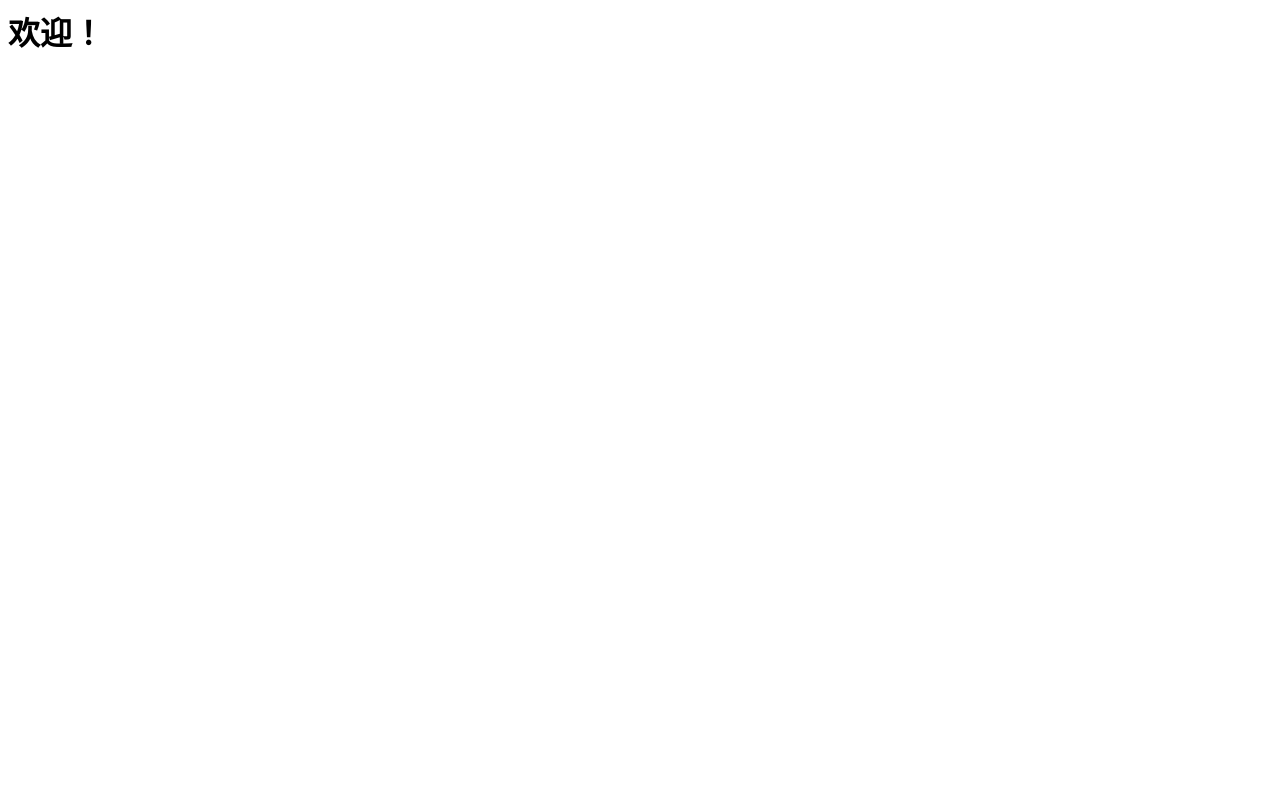
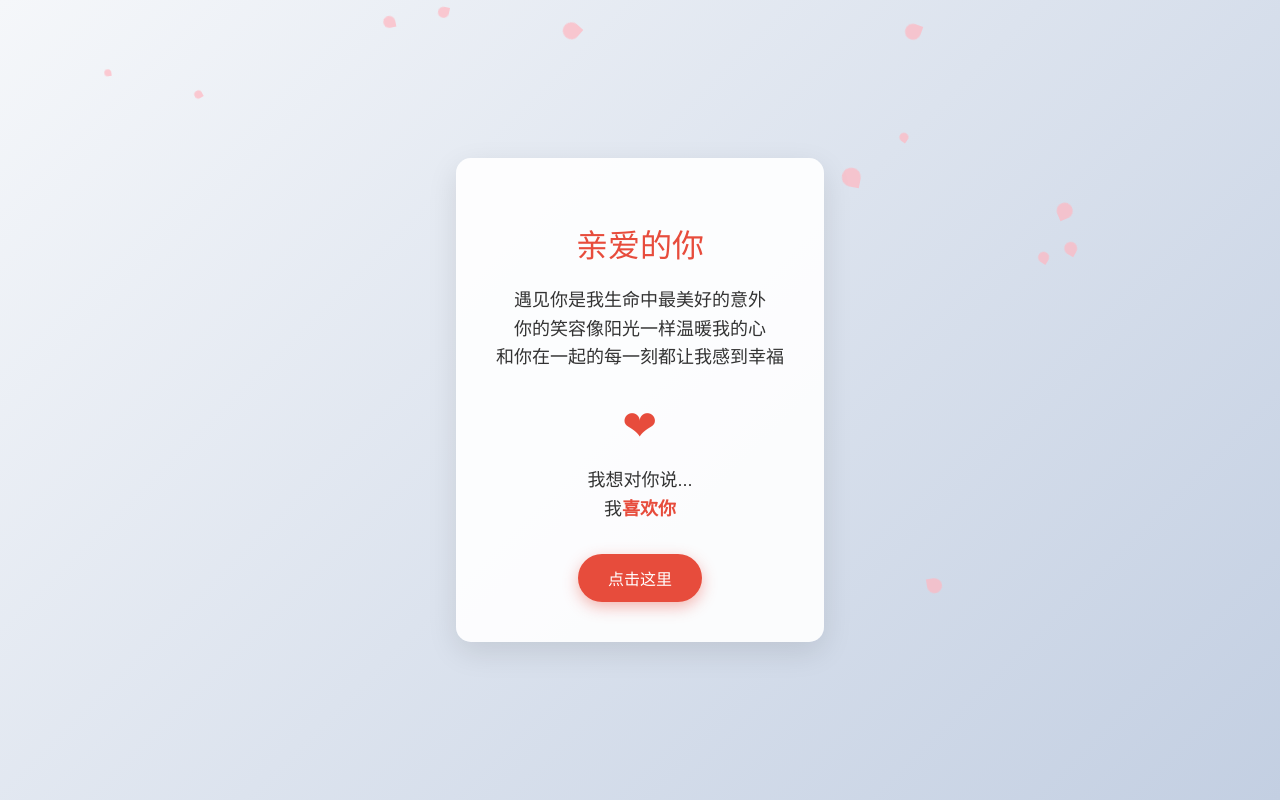
Before and after one commit to SunHao20001207/SunHao20001207.github.io, a plain HTML site: page index.html in a window 1280 px wide. Drawn offline with Linux system fonts and the light colour scheme.

Commit message:
Update index.html

```diff
--- a/index.html
+++ b/index.html
@@ -1 +1,166 @@
-<h1>欢迎！</h1>
+<!DOCTYPE html>
+<html lang="zh">
+<head>
+    <meta charset="UTF-8">
+    <meta name="viewport" content="width=device-width, initial-scale=1.0">
+    <title>给特别的你</title>
+    <style>
+        body {
+            margin: 0;
+            padding: 0;
+            height: 100vh;
+            display: flex;
+            justify-content: center;
+            align-items: center;
+            background: linear-gradient(135deg, #f5f7fa 0%, #c3cfe2 100%);
+            font-family: 'Helvetica Neue', Arial, sans-serif;
+            overflow: hidden;
+        }
+
+        .container {
+            text-align: center;
+            max-width: 600px;
+            padding: 40px;
+            background-color: rgba(255, 255, 255, 0.9);
+            border-radius: 15px;
+            box-shadow: 0 10px 30px rgba(0, 0, 0, 0.1);
+            position: relative;
+            animation: fadeIn 1.5s ease-out;
+        }
+
+        h1 {
+            color: #e74c3c;
+            margin-bottom: 20px;
+            font-weight: 300;
+        }
+
+        p {
+            color: #333;
+            font-size: 18px;
+            line-height: 1.6;
+            margin-bottom: 30px;
+        }
+
+        .heart {
+            font-size: 40px;
+            color: #e74c3c;
+            animation: heartbeat 1.5s infinite;
+            display: inline-block;
+        }
+
+        .btn {
+            background-color: #e74c3c;
+            color: white;
+            border: none;
+            padding: 12px 30px;
+            border-radius: 50px;
+            font-size: 16px;
+            cursor: pointer;
+            transition: all 0.3s ease;
+            box-shadow: 0 5px 15px rgba(231, 76, 60, 0.4);
+        }
+
+        .btn:hover {
+            background-color: #c0392b;
+            transform: translateY(-3px);
+            box-shadow: 0 8px 20px rgba(231, 76, 60, 0.6);
+        }
+
+        .petals {
+            position: absolute;
+            width: 100%;
+            height: 100%;
+            top: 0;
+            left: 0;
+            pointer-events: none;
+        }
+
+        .petal {
+            position: absolute;
+            background-color: #ffb6c1;
+            border-radius: 50% 0 50% 50%;
+            opacity: 0.7;
+            animation: falling linear infinite;
+        }
+
+        @keyframes fadeIn {
+            from { opacity: 0; transform: translateY(20px); }
+            to { opacity: 1; transform: translateY(0); }
+        }
+
+        @keyframes heartbeat {
+            0% { transform: scale(1); }
+            25% { transform: scale(1.1); }
+            50% { transform: scale(1); }
+            75% { transform: scale(1.1); }
+            100% { transform: scale(1); }
+        }
+
+        @keyframes falling {
+            to {
+                transform: translateY(100vh) rotate(360deg);
+            }
+        }
+    </style>
+</head>
+<body>
+    <div class="petals" id="petals"></div>
+
+    <div class="container">
+        <h1>亲爱的<span id="name">你</span></h1>
+        <p>
+            遇见你是我生命中最美好的意外<br>
+            你的笑容像阳光一样温暖我的心<br>
+            和你在一起的每一刻都让我感到幸福
+        </p>
+        <div class="heart">❤</div>
+        <p>
+            我想对你说...<br>
+            我<span style="color: #e74c3c; font-weight: bold;">喜欢你</span>
+        </p>
+        <button class="btn" onclick="changeName()">点击这里</button>
+    </div>
+
+    <script>
+        // 创建花瓣
+        function createPetals() {
+            const petalsContainer = document.getElementById('petals');
+            const petalCount = 15;
+
+            for (let i = 0; i < petalCount; i++) {
+                const petal = document.createElement('div');
+                petal.classList.add('petal');
+
+                // 随机大小
+                const size = Math.random() * 15 + 5;
+                petal.style.width = `${size}px`;
+                petal.style.height = `${size}px`;
+
+                // 随机位置
+                petal.style.left = `${Math.random() * 100}%`;
+                petal.style.top = `${Math.random() * -20}vh`;
+
+                // 随机动画持续时间
+                const duration = Math.random() * 10 + 5;
+                petal.style.animationDuration = `${duration}s`;
+
+                // 随机延迟
+                petal.style.animationDelay = `${Math.random() * 5}s`;
+
+                petalsContainer.appendChild(petal);
+            }
+        }
+
+        // 更改名字
+        function changeName() {
+            const name = prompt("请输入你的名字", "亲爱的");
+            if (name) {
+                document.getElementById('name').textContent = name;
+            }
+        }
+
+        // 页面加载后创建花瓣
+        window.onload = createPetals;
+    </script>
+</body>
+</html>
```
